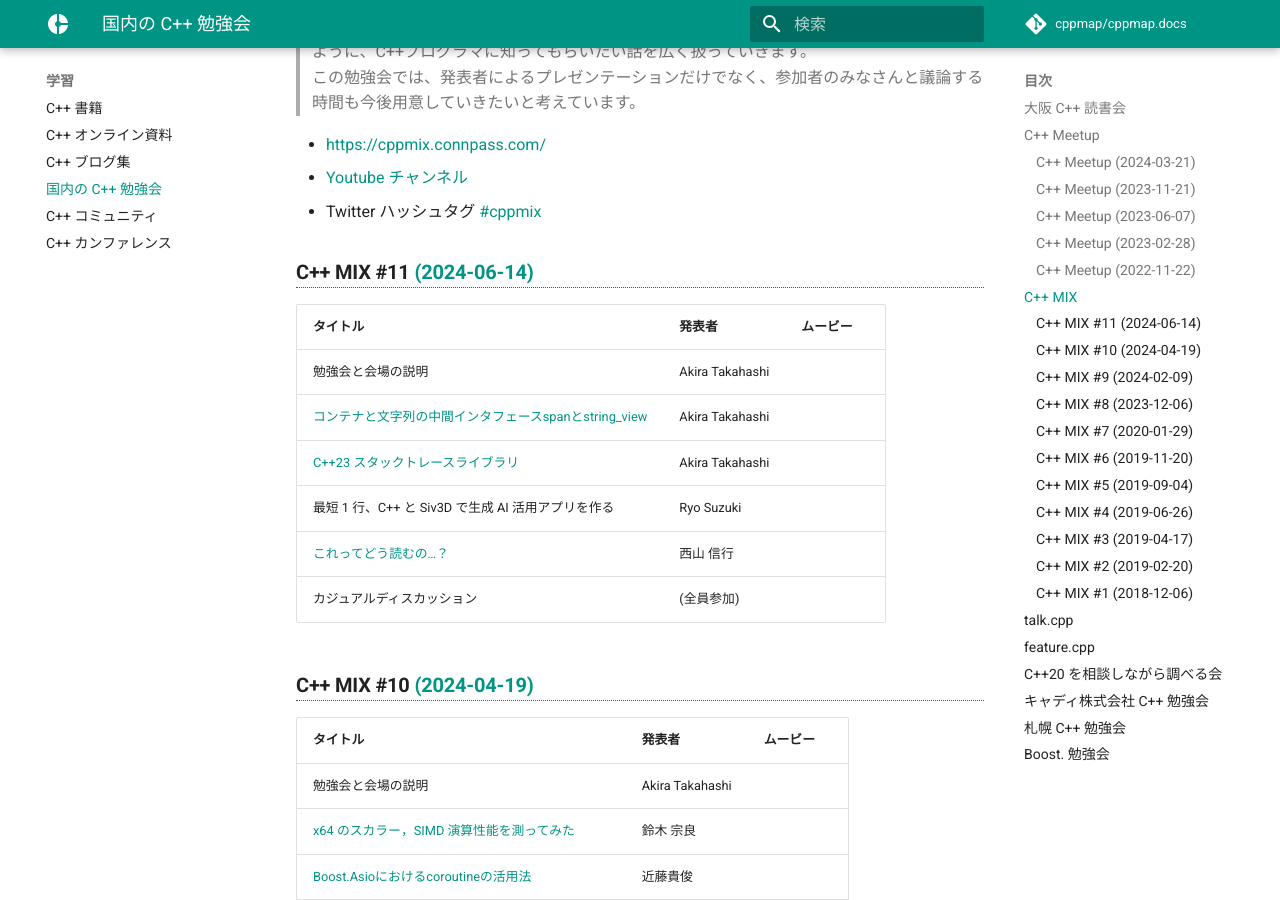
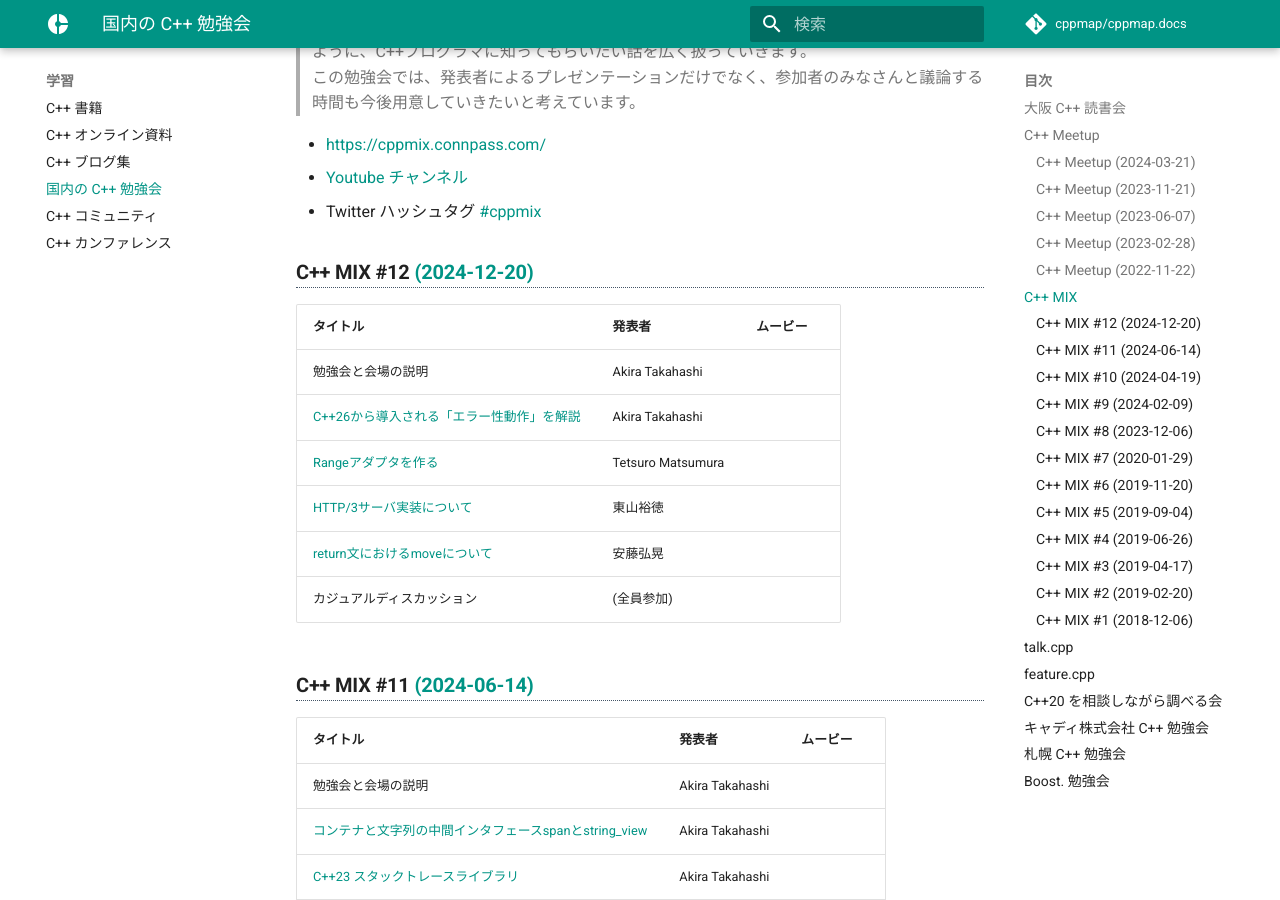
Before and after one commit to cppmap/cppmap.docs, an MkDocs documentation site: the page built from docs/learn/studymeetings.md, in a window 1280 px wide and 900 px high, scrolled down 1053 px. Built offline with MkDocs 1.6.1 and Material for MkDocs 9.7.7, drawn with Linux system fonts in a browser that asks for light colours; nearby versions of some CDN libraries; comment, search, counter and statistics services are not loaded.

Commit message:
add C++ MIX 12 (#59)

```diff
--- a/docs/learn/studymeetings.md
+++ b/docs/learn/studymeetings.md
@@ -34,6 +34,16 @@ description: 国内で開催されている C++ 関連の勉強会イベント
 - https://cppmix.connpass.com/
 - [Youtube チャンネル](https://www.youtube.com/channel/UC3c011RjfXoU4Gj86V7sb_w)
 - Twitter ハッシュタグ [#cppmix](https://twitter.com/search?q=%23cppmix&f=live)
+
+### C++ MIX #12 [(2024-12-20)](https://cppmix.connpass.com/event/337028/)
+| タイトル                                                                                                           | 発表者            | ムービー |
+| ------------------------------------------------------------------------------------------------------------------ | ----------------- | -------- |
+| 勉強会と会場の説明                                                                                                 | Akira Takahashi   |          |
+| [C++26から導入される「エラー性動作」を解説](https://speakerdeck.com/faithandbrave/c-plus-plus-26-eraxing-dong-zuo) | Akira Takahashi   |          |
+| [Rangeアダプタを作る](https://speakerdeck.com/tetsurom/rangeadaputawozuo-ru)                                       | Tetsuro Matsumura |          |
+| [HTTP/3サーバ実装について](https://speakerdeck.com/yasunorihigashiyama/3)                                          | 東山裕徳          |          |
+| [return文におけるmoveについて](https://speakerdeck.com/onihusube/returnwen-niokerustd-movenituite)                 | 安藤弘晃          |          |
+| カジュアルディスカッション                                                                                         | (全員参加)        |          |
 
 ### C++ MIX #11 [(2024-06-14)](https://cppmix.connpass.com/event/319167/)
 | タイトル                                                                                                                                                   | 発表者          | ムービー |
```
